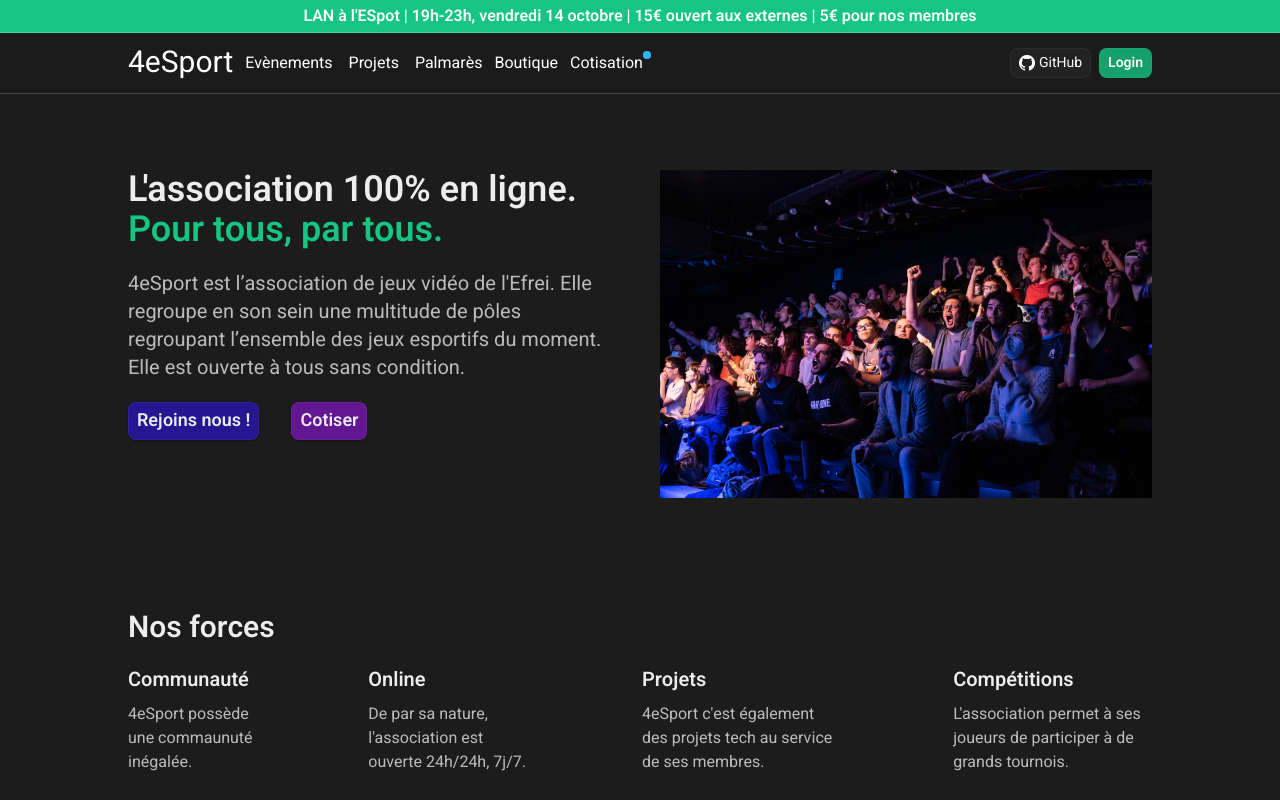
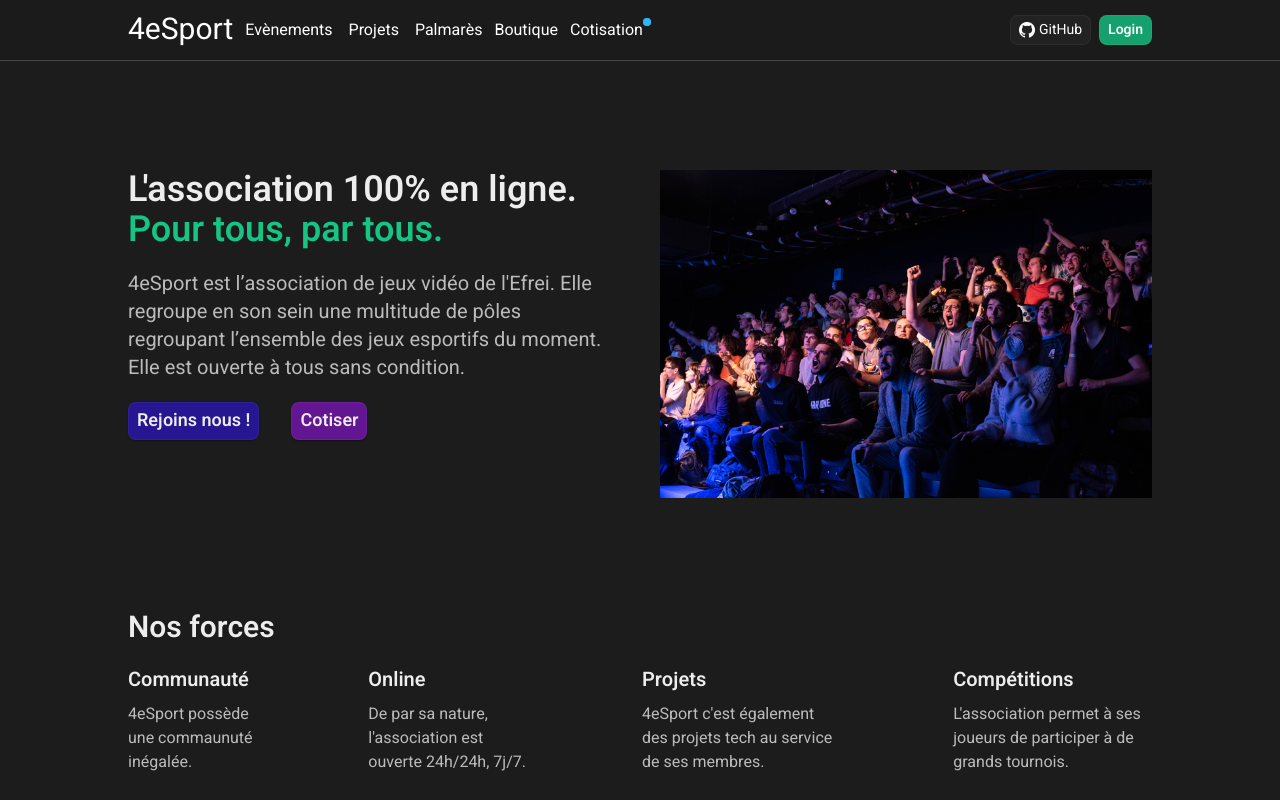
Before and after one commit to Mateleo/4eSport, a Vue app in the folder site/: page / in a window 1280 px wide. Shown: the top 800 px of the page. Built offline with nearby package versions, Linux system fonts and the light colour scheme.

Commit message:
removed header

```diff
--- a/site/src/components/Header.vue
+++ b/site/src/components/Header.vue
@@ -1,18 +1,6 @@
 <script setup lang="ts"></script>
 <template>
   <div class="fixed top-0 left-0 right-0 z-10">
-    <a
-      class="w-full"
-      target="_blank"
-      href="https://www.helloasso.com/associations/4esport/evenements/lan-espot"
-    >
-      <p
-        class="font-semibold text-xs md:text-base py-1 text-center bg-[#15c584] border-b-[1px] border-white/20 backdrop-blur-[2px] text-white"
-      >
-        LAN à l'ESpot | 19h-23h, vendredi 14 octobre | 15€ ouvert aux externes | 5€ pour nos
-        membres
-      </p>
-    </a>
     <header
       class="w-full border-b-[1px] border-white/20 backdrop-blur-[2px] text-white bg-[#1C1C1C]/70"
     >
```
